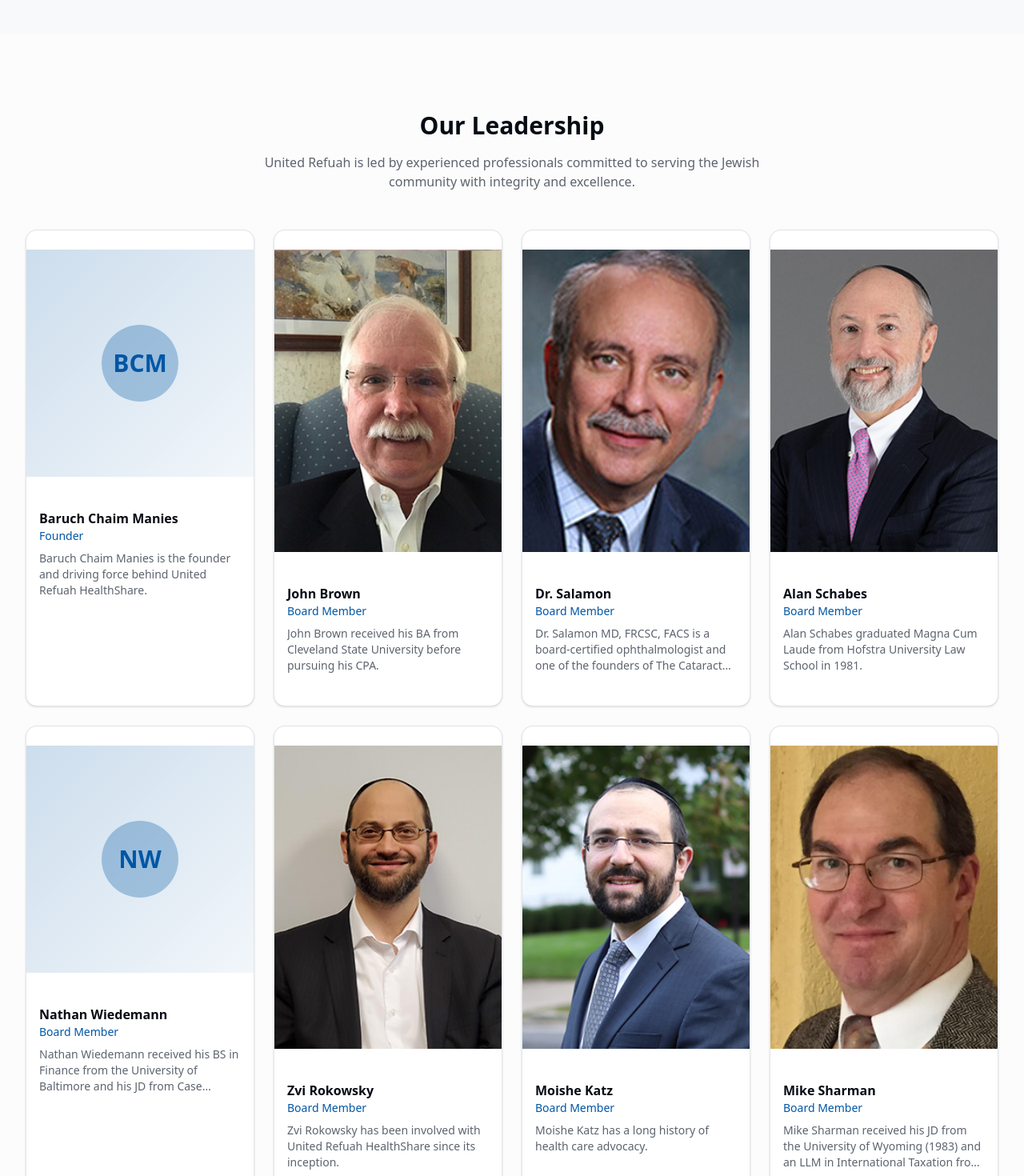
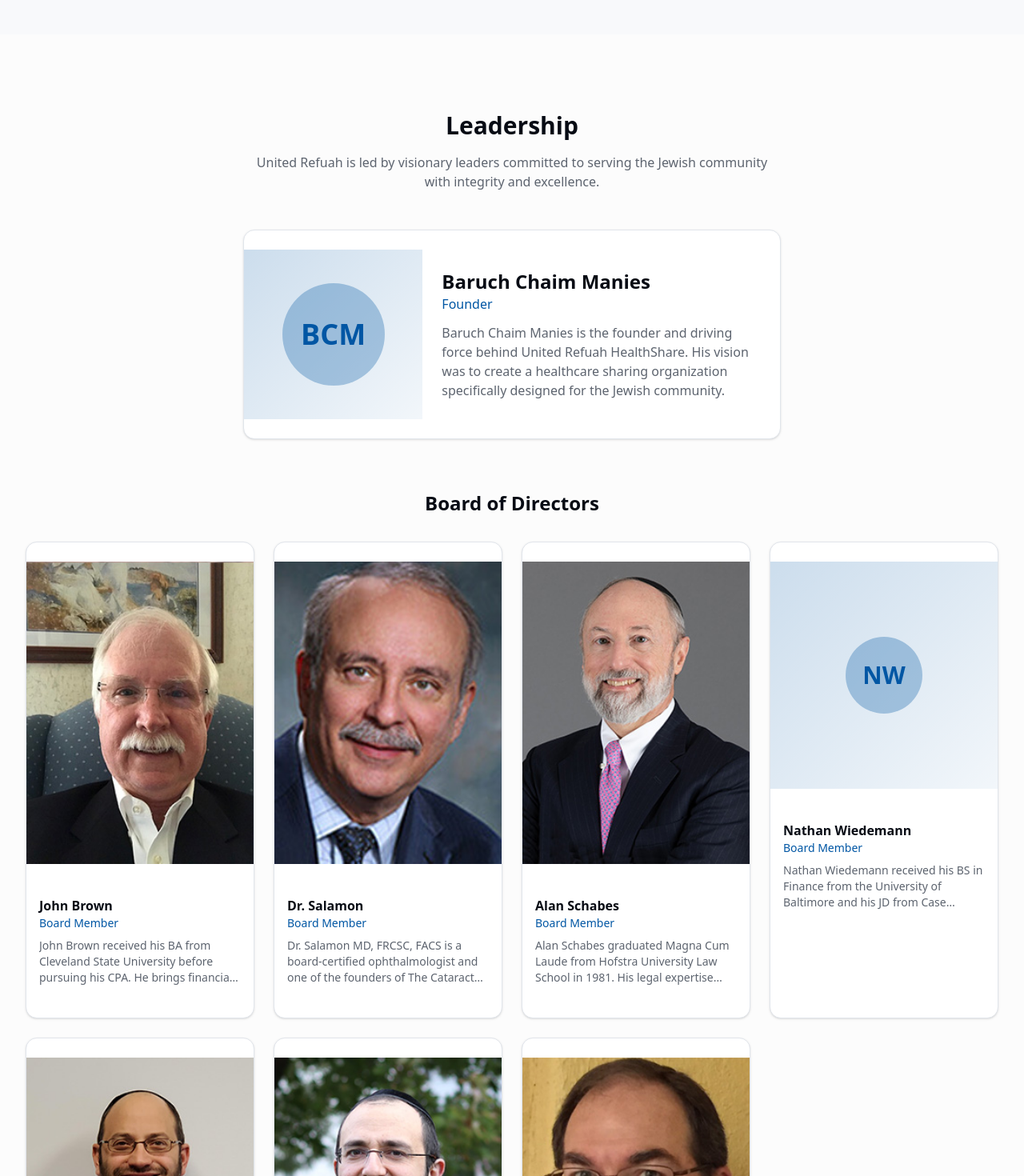
Before and after one commit to CoHoast/unitedrefuah, a Next.js app: page /about in a window 1280 px wide. Shown: the part 1820-3290 px from the top of the page at 80% size. Built offline with nearby package versions, Linux system fonts and the light colour scheme.

Commit message:
Fix hero image cutoff, update About page with Leadership + Board of Directors (8 total)

```diff
--- a/src/app/about/page.tsx
+++ b/src/app/about/page.tsx
@@ -5,53 +5,56 @@
 import { Card, CardContent } from "@/components/ui/card";
 import { Button } from "@/components/ui/button";
 
-const founders = [
+const leadership = [
   {
     name: "Baruch Chaim Manies",
     role: "Founder",
-    bio: "Baruch Chaim Manies is the founder and driving force behind United Refuah HealthShare.",
+    bio: "Baruch Chaim Manies is the founder and driving force behind United Refuah HealthShare. His vision was to create a healthcare sharing organization specifically designed for the Jewish community.",
     image: null,
   },
+];
+
+const boardMembers = [
   {
     name: "John Brown",
     role: "Board Member",
-    bio: "John Brown received his BA from Cleveland State University before pursuing his CPA.",
+    bio: "John Brown received his BA from Cleveland State University before pursuing his CPA. He brings financial expertise and strategic guidance to United Refuah.",
     image: "/images/johnBrownSm.jpg",
   },
   {
     name: "Dr. Salamon",
     role: "Board Member",
-    bio: "Dr. Salamon MD, FRCSC, FACS is a board-certified ophthalmologist and one of the founders of The Cataract Eye Center of Cleveland.",
+    bio: "Dr. Salamon MD, FRCSC, FACS is a board-certified ophthalmologist and one of the founders of The Cataract Eye Center of Cleveland. He provides medical expertise to the organization.",
     image: "/images/solomon.jpg",
   },
   {
     name: "Alan Schabes",
     role: "Board Member",
-    bio: "Alan Schabes graduated Magna Cum Laude from Hofstra University Law School in 1981.",
+    bio: "Alan Schabes graduated Magna Cum Laude from Hofstra University Law School in 1981. His legal expertise helps ensure United Refuah operates with integrity and compliance.",
     image: "/images/Schabes_Alan_Cropped2019sm.jpg",
   },
   {
     name: "Nathan Wiedemann",
     role: "Board Member",
-    bio: "Nathan Wiedemann received his BS in Finance from the University of Baltimore and his JD from Case Western Reserve University (2007).",
+    bio: "Nathan Wiedemann received his BS in Finance from the University of Baltimore and his JD from Case Western Reserve University (2007). He brings both legal and financial insight.",
     image: null,
   },
   {
     name: "Zvi Rokowsky",
     role: "Board Member",
-    bio: "Zvi Rokowsky has been involved with United Refuah HealthShare since its inception.",
+    bio: "Zvi Rokowsky has been involved with United Refuah HealthShare since its inception. His dedication to the community has been instrumental in the organization's growth.",
     image: "/images/rokowsky.jpg",
   },
   {
     name: "Moishe Katz",
     role: "Board Member",
-    bio: "Moishe Katz has a long history of health care advocacy.",
+    bio: "Moishe Katz has a long history of health care advocacy. His passion for helping families access affordable healthcare drives United Refuah's mission.",
     image: "/images/mKatzSm.jpg",
   },
   {
     name: "Mike Sharman",
     role: "Board Member",
-    bio: "Mike Sharman received his JD from the University of Wyoming (1983) and an LLM in International Taxation from Regent University School of Law.",
+    bio: "Mike Sharman received his JD from the University of Wyoming (1983) and an LLM in International Taxation from Regent University School of Law. He provides legal and tax expertise.",
     image: "/images/sharman.jpg",
   },
 ];
@@ -161,20 +164,57 @@
         <section className="py-16 sm:py-24">
           <div className="mx-auto max-w-7xl px-4 sm:px-6 lg:px-8">
             <h2 className="text-3xl font-bold text-foreground text-center mb-4">
-              Our Leadership
+              Leadership
             </h2>
             <p className="text-center text-muted-foreground mb-12 max-w-2xl mx-auto">
-              United Refuah is led by experienced professionals committed to serving
+              United Refuah is led by visionary leaders committed to serving
               the Jewish community with integrity and excellence.
             </p>
+
+            {/* Founder - Featured */}
+            <div className="max-w-2xl mx-auto mb-16">
+              {leadership.map((person) => (
+                <Card key={person.name} className="overflow-hidden">
+                  <div className="md:flex">
+                    <div className="md:w-1/3 bg-gradient-to-br from-primary/20 to-primary/5 flex items-center justify-center p-8">
+                      {person.image ? (
+                        <Image
+                          src={person.image}
+                          alt={person.name}
+                          width={200}
+                          height={200}
+                          className="rounded-full object-cover"
+                        />
+                      ) : (
+                        <div className="w-32 h-32 rounded-full bg-primary/30 flex items-center justify-center">
+                          <span className="text-4xl font-bold text-primary">
+                            {person.name.split(' ').map(n => n[0]).join('')}
+                          </span>
+                        </div>
+                      )}
+                    </div>
+                    <CardContent className="md:w-2/3 p-6 flex flex-col justify-center">
+                      <h3 className="text-2xl font-bold text-foreground">{person.name}</h3>
+                      <p className="text-primary font-medium mb-3">{person.role}</p>
+                      <p className="text-muted-foreground">{person.bio}</p>
+                    </CardContent>
+                  </div>
+                </Card>
+              ))}
+            </div>
+
+            {/* Board of Directors */}
+            <h3 className="text-2xl font-bold text-foreground text-center mb-8">
+              Board of Directors
+            </h3>
             <div className="grid sm:grid-cols-2 lg:grid-cols-4 gap-6">
-              {founders.map((founder) => (
-                <Card key={founder.name} className="overflow-hidden">
+              {boardMembers.map((member) => (
+                <Card key={member.name} className="overflow-hidden">
                   <div className="aspect-square bg-gradient-to-br from-primary/20 to-primary/5 flex items-center justify-center">
-                    {founder.image ? (
+                    {member.image ? (
                       <Image
-                        src={founder.image}
-                        alt={founder.name}
+                        src={member.image}
+                        alt={member.name}
                         width={200}
                         height={200}
                         className="w-full h-full object-cover"
@@ -182,15 +222,15 @@
                     ) : (
                       <div className="w-24 h-24 rounded-full bg-primary/30 flex items-center justify-center">
                         <span className="text-3xl font-bold text-primary">
-                          {founder.name.split(' ').map(n => n[0]).join('')}
+                          {member.name.split(' ').map(n => n[0]).join('')}
                         </span>
                       </div>
                     )}
                   </div>
                   <CardContent className="p-4">
-                    <h3 className="font-semibold text-foreground">{founder.name}</h3>
-                    <p className="text-sm text-primary mb-2">{founder.role}</p>
-                    <p className="text-sm text-muted-foreground line-clamp-3">{founder.bio}</p>
+                    <h4 className="font-semibold text-foreground">{member.name}</h4>
+                    <p className="text-sm text-primary mb-2">{member.role}</p>
+                    <p className="text-sm text-muted-foreground line-clamp-3">{member.bio}</p>
                   </CardContent>
                 </Card>
               ))}
--- a/src/components/Hero.tsx
+++ b/src/components/Hero.tsx
@@ -5,7 +5,7 @@
 
 export function Hero() {
   return (
-    <section className="relative pt-20 pb-12 sm:pt-32 sm:pb-24 overflow-hidden">
+    <section className="relative pt-20 pb-12 sm:pt-28 sm:pb-24 overflow-hidden">
       {/* Background decorations */}
       <div className="absolute inset-0 bg-gradient-to-br from-primary/5 via-transparent to-accent/5 -z-10" />
       <div className="absolute top-20 right-0 w-96 h-96 opacity-10 -z-10">
@@ -69,31 +69,36 @@
             </div>
           </div>
 
-          {/* Right image */}
+          {/* Right image - Card style like original */}
           <div className="relative hidden lg:block">
-            <div className="relative w-full aspect-square max-w-lg mx-auto">
-              {/* Main image */}
-              <div className="absolute inset-4 rounded-3xl overflow-hidden shadow-2xl">
+            <div className="relative">
+              {/* Main image card */}
+              <div className="bg-white/80 backdrop-blur rounded-3xl shadow-2xl p-6 pb-4">
+                <div className="relative w-full" style={{ height: '420px' }}>
                   <Image
                     src="/images/family2.png"
                     alt="Happy family with healthcare coverage"
                     fill
-                  className="object-cover"
+                    className="object-contain object-bottom"
                     priority
                   />
                 </div>
-              {/* Floating card - doctor */}
-              <div className="absolute -bottom-4 -left-4 bg-white rounded-2xl shadow-xl p-4 flex items-center gap-3">
-                <div className="w-12 h-12 rounded-full overflow-hidden relative">
-                  <Image src="/images/doctorMotherBaby.png" alt="Doctor with patient" fill className="object-cover" />
+                {/* TeleRefuah badge inside card */}
+                <div className="mt-4 bg-gray-50 rounded-xl p-3 flex items-center gap-3">
+                  <div className="w-10 h-10 rounded-lg bg-primary/10 flex items-center justify-center">
+                    <svg className="w-5 h-5 text-primary" fill="none" viewBox="0 0 24 24" strokeWidth="1.5" stroke="currentColor">
+                      <path strokeLinecap="round" strokeLinejoin="round" d="M2.25 6.75c0 8.284 6.716 15 15 15h2.25a2.25 2.25 0 002.25-2.25v-1.372c0-.516-.351-.966-.852-1.091l-4.423-1.106c-.44-.11-.902.055-1.173.417l-.97 1.293c-.282.376-.769.542-1.21.38a12.035 12.035 0 01-7.143-7.143c-.162-.441.004-.928.38-1.21l1.293-.97c.363-.271.527-.734.417-1.173L6.963 3.102a1.125 1.125 0 00-1.091-.852H4.5A2.25 2.25 0 002.25 4.5v2.25z" />
+                    </svg>
                   </div>
                   <div>
-                  <div className="text-sm font-semibold">24/7 TeleRefuah</div>
+                    <div className="text-sm font-semibold text-gray-900">24/7 TeleRefuah</div>
                     <div className="text-xs text-muted-foreground">Talk to a doctor anytime</div>
                   </div>
                 </div>
-              {/* Floating card - savings */}
-              <div className="absolute -top-4 -right-4 bg-white rounded-2xl shadow-xl p-4">
+              </div>
+
+              {/* Floating savings badge */}
+              <div className="absolute -top-4 -right-4 bg-white rounded-2xl shadow-xl p-4 border border-gray-100">
                 <div className="text-2xl font-bold text-success">60%</div>
                 <div className="text-xs text-muted-foreground">Average Savings</div>
               </div>
```
Lines whose indentation alone changed are shown as unchanged.
